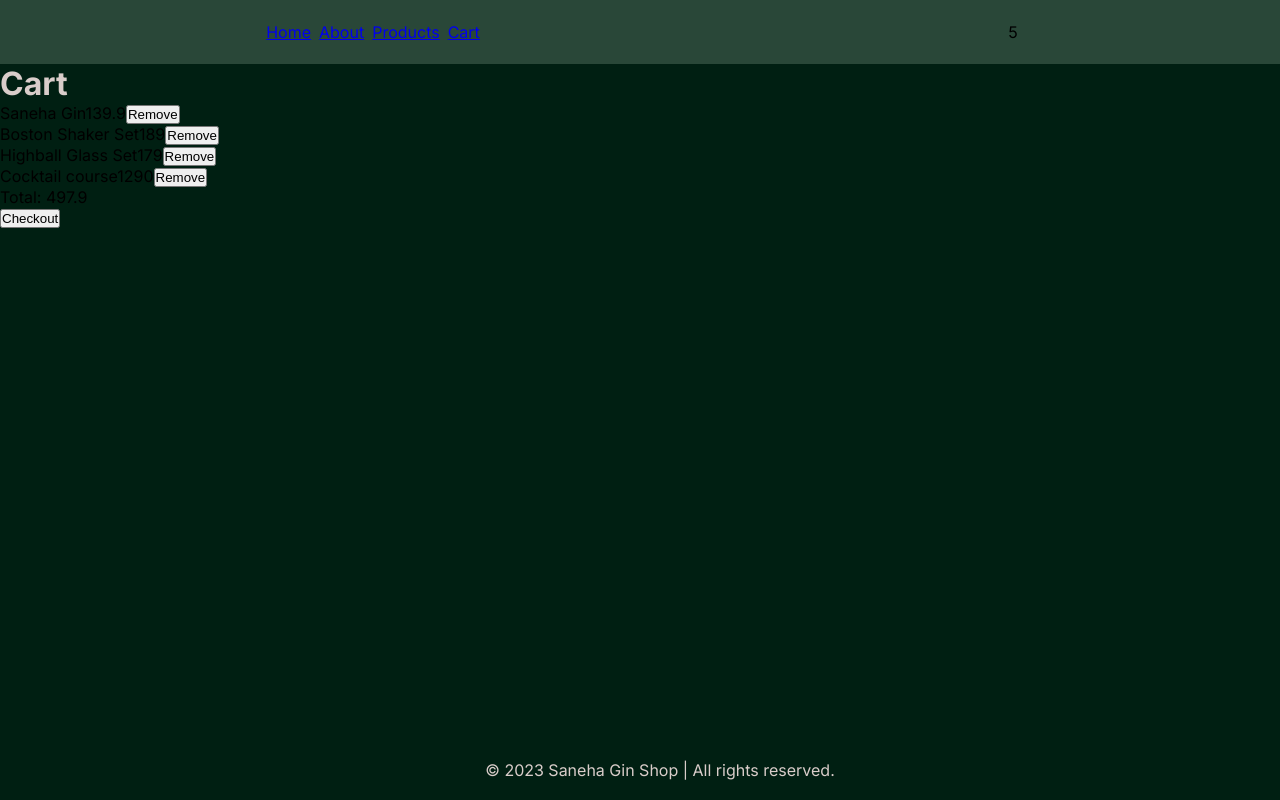
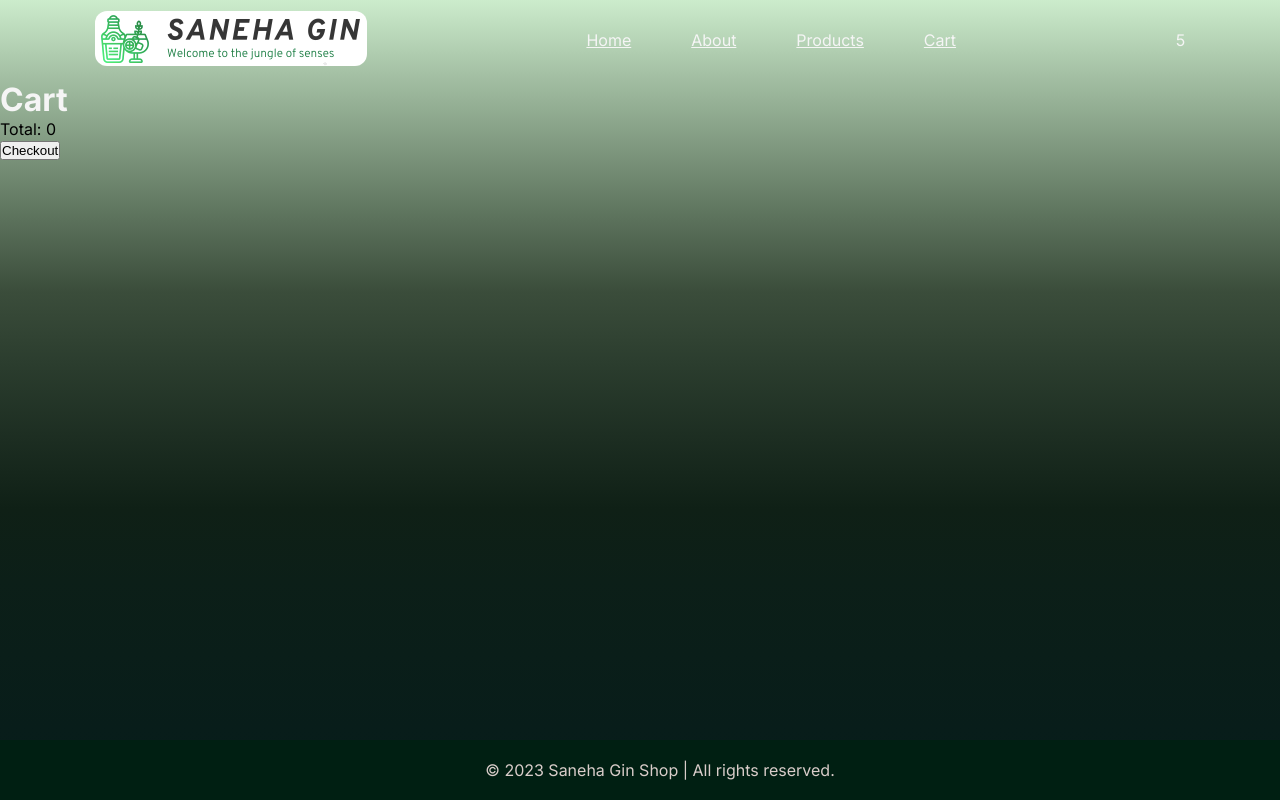
Before and after one commit to szilviafelice/next.js-e-commerce-store, a Next.js app: page /cart in a window 1280 px wide. Shown: the top 800 px of the page. Built offline with nearby package versions, Linux system fonts and the light colour scheme.

Commit message:
Add item button and cart page fixing

```diff
--- a/app/CartComponent.js
+++ b/app/CartComponent.js
@@ -5,12 +5,7 @@ import { useState } from 'react';
 
 export default function CartComponent() {
 
-  const [cart, setCart] = useState([
-    { id: 'gin', name: 'Saneha Gin', price: 39.90, quantity: 1 },
-    { id: 'shaker', name: 'Boston Shaker Set', price: 89, quantity: 1 },
-    { id: 'glass', name: 'Highball Glass Set', price: 79, quantity: 1 },
-    { id: 'course', name: 'Cocktail course', price: 290, quantity: 1 },
-  ]);
+  const [cart, setCart] = useState([]);
   const router = useRouter();
 
   const removeFromCart = (id) => {
@@ -25,13 +20,15 @@ export default function CartComponent() {
   return (
     <div>
       {cart.map((product) => (
-        // eslint-disable-next-line no-restricted-syntax
-        <div key={product.id}>
+         // eslint-disable-next-line no-restricted-syntax
+         <div key={product.id} data-test-id={`cart-product-${product.id}`}>
           <span>{product.name}</span>
-          <span>{product.quantity}</span>
+          <span data-test-id={`cart-product-quantity-${product.id}`}>{product.quantity}</span>
           <span>{product.price * product.quantity}</span>
-          <button onClick={() => removeFromCart(product.id)}>Remove</button>
-        </div>
+          <button data-test-id={`cart-product-remove-${product.id}`} onClick={() => removeFromCart(product.id)}>
+            Remove
+          </button>
+          </div>
       ))}
       <div>Total: {totalPrice}</div>
       <button onClick={() => router.push('/checkout')}>Checkout</button>
--- a/app/globals.scss
+++ b/app/globals.scss
@@ -4,24 +4,34 @@
 }
 
 body {
-  background-color: hsl(155, 100%, 6%);
+  padding-top: 10;
+  min-height: 100vh;
+  min-width: 100vw;
+  background-image: linear-gradient(to top, #071c1b, #081d1a, #0a1e19, #0c1f18, #0f2016, #1d2e22, #2b3d2e, #3b4d3b, #5c725c, #809980, #a5c1a5, #cceccc);
 }
 
 nav {
   width: 100vw;
-  height: 4rem;
-  background: hsl(150, 27%, 22%);
+  height: 5rem;
+  background: hrgb(165,192,164);
   justify-content: space-around;
   align-items: center;
   display: flex;
+  color: whitesmoke;
 
   > div a {
-    margin: 4px;
+    margin: 30px;
+    color: whitesmoke;
+
+  }
+
+  &visited {
+    color: whitesmoke;
   }
 }
 
 h1 {
-  color: #d9cdca;
+  color: whitesmoke;
 
 }
 
@@ -34,6 +44,11 @@ h1 {
 
 .product-item {
   text-align: center;
+  color: whitesmoke;
+
+  &visited {
+    color: whitesmoke;
+  }
 }
 
 .footer {
@@ -44,4 +59,11 @@ h1 {
   position: absolute;
   bottom: 0;
   width: 100%;
+  flex-shrink: 0;
+
 }
+
+.headerLogo img {
+  border-radius: 12px;
+
+}
--- a/app/layout.js
+++ b/app/layout.js
@@ -1,5 +1,6 @@
 import './globals.scss';
 import { Inter } from 'next/font/google';
+import Image from 'next/image';
 import Link from 'next/link';
 
 const inter = Inter({ subsets: ['latin'] });
@@ -18,6 +19,9 @@ export default function RootLayout({ children }) {
     <html lang="en">
       <body className={inter.className}>
         <nav>
+        <div className="headerLogo">
+          <Image src="/logo.jpg" alt="logo" width={272} height={55} />
+        </div>
           <div>
             <Link href="/">Home</Link>
             <Link href="/about">About</Link>
@@ -28,9 +32,11 @@ export default function RootLayout({ children }) {
         </nav>
 
         {children}
+        <div>
         <footer className="footer">
           <p>© 2023 Saneha Gin Shop  |  All rights reserved.</p>
         </footer>
+        </div>
       </body>
     </html>
   );
--- a/app/products/page.js
+++ b/app/products/page.js
@@ -19,9 +19,9 @@ export default function ProductsPage() {
             <div key={`product-${product.id}`} className="product-item">
               <Image
                 src={`/${product.id}.jpg`}
-                alt={product.name}
                 width={500}
                 height={325}
+                alt={product.name}
               />
               <Link href={product.id}>{product.name}</Link>
 </div>
```
Also changed, not shown: app/CheckoutPage.js (added, +44 -0 lines), public/logo.jpg (added), public/sanehaginLogo.jpg (added).
